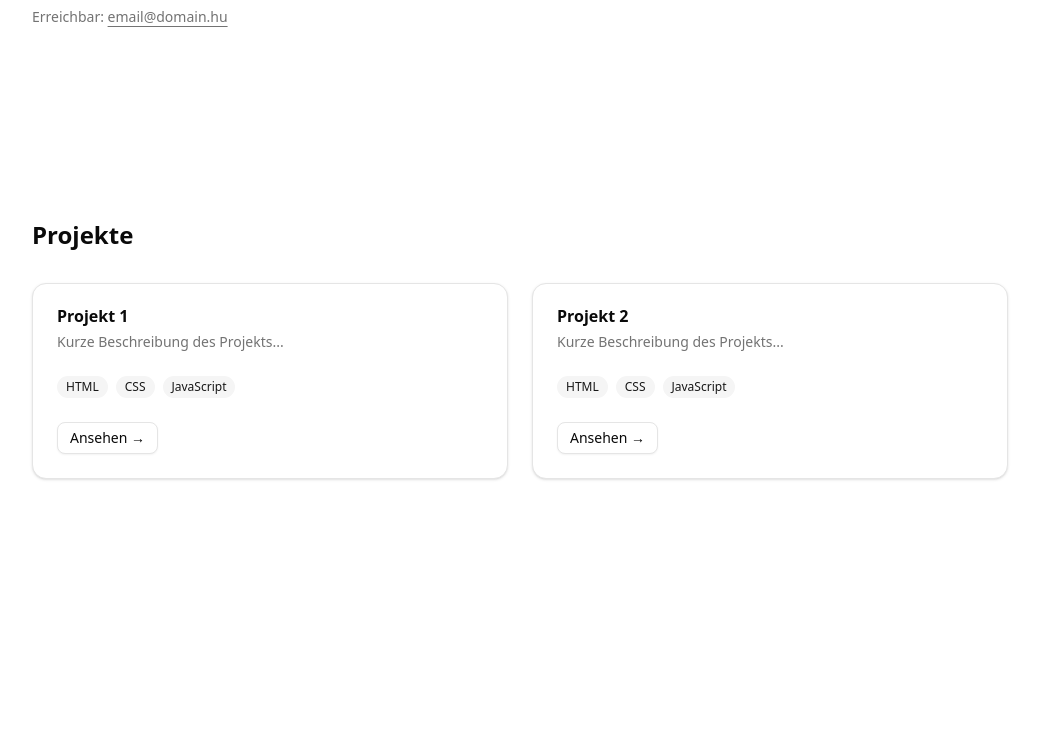
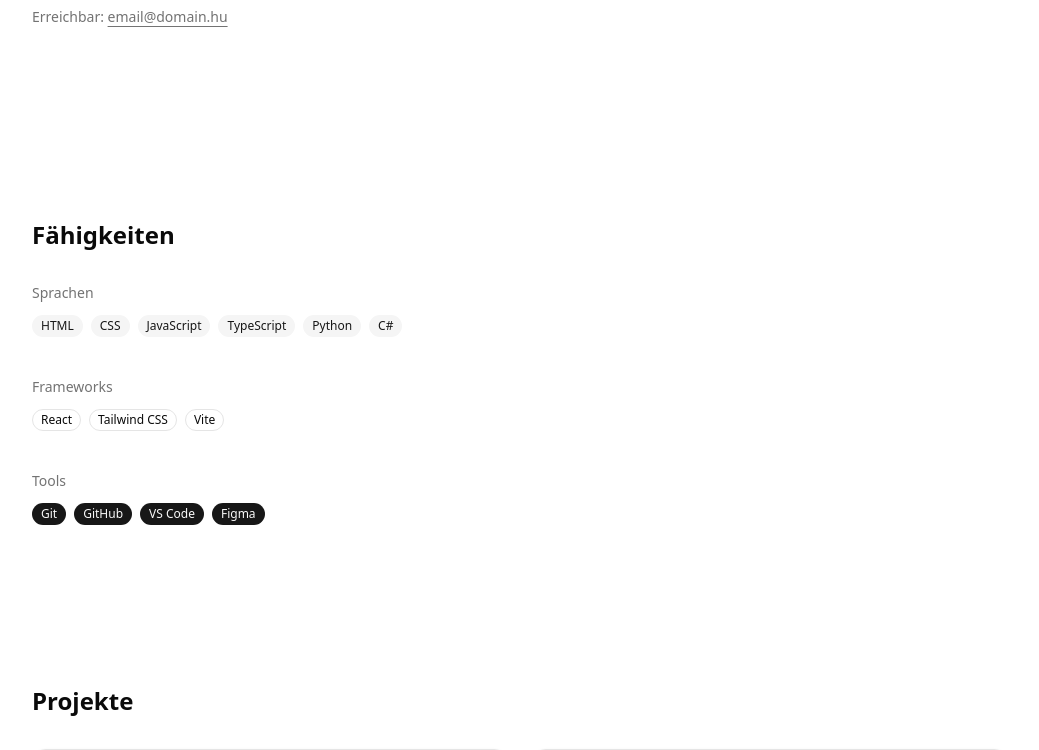
Before and after one commit to Lajos-N/portfolio, a React (Vite) app: page / in a window 1280 px wide. Shown: the part 480-1230 px from the top of the page, without its empty margins (120-1159 px from the left). Before the commit the page ends 1039 px from the top, so only its background shows below. Built offline with nearby package versions, Linux system fonts and the light colour scheme.

Commit message:
feat: add Skills section with programming languages, frameworks, and tools

```diff
--- /dev/null
+++ b/src/components/sections/Skills.tsx
@@ -0,0 +1,54 @@
+import { Badge } from "@/components/ui/badge";
+
+const skills = {
+    sprachen: ["HTML", "CSS", "JavaScript", "TypeScript", "Python", "C#"],
+    frameworks: ["React", "Tailwind CSS", "Vite"],
+    tools: ["Git", "GitHub", "VS Code", "Figma"],
+};
+
+export default function Skills() {
+    return (
+        <section id="skills" className="mx-auto max-w-5xl px-6 py-20">
+            <h2 className="text-2xl font-semibold">Fähigkeiten</h2>
+
+            <div className="mt-8 space-y-10">
+                <div>
+                    <h3 className="text-sm font-medium text-muted-foreground">
+                        Sprachen
+                    </h3>
+                    <div className="mt-3 flex flex-wrap gap-2">
+                        {skills.sprachen.map((s) => (
+                            <Badge key={s} variant="secondary">
+                                {s}
+                            </Badge>
+                        ))}
+                    </div>
+                </div>
+
+                <div>
+                    <h3 className="text-sm font-medium text-muted-foreground">
+                        Frameworks
+                    </h3>
+                    <div className="mt-3 flex flex-wrap gap-2">
+                        {skills.frameworks.map((s) => (
+                            <Badge key={s} variant="outline">
+                                {s}
+                            </Badge>
+                        ))}
+                    </div>
+                </div>
+
+                <div>
+                    <h3 className="text-sm font-medium text-muted-foreground">
+                        Tools
+                    </h3>
+                    <div className="mt-3 flex flex-wrap gap-2">
+                        {skills.tools.map((s) => (
+                            <Badge key={s}>{s}</Badge>
+                        ))}
+                    </div>
+                </div>
+            </div>
+        </section>
+    );
+}
--- a/src/pages/Home.tsx
+++ b/src/pages/Home.tsx
@@ -1,10 +1,12 @@
 import Hero from "@/components/sections/Hero";
 import Projects from "@/components/sections/Projects";
+import Skills from "@/components/sections/Skills";
 
 export default function Home() {
     return (
         <main className="min-h-dvh">
             <Hero />
+            <Skills />
             <Projects />
         </main>
     );
```
Lines whose indentation alone changed are shown as unchanged.
